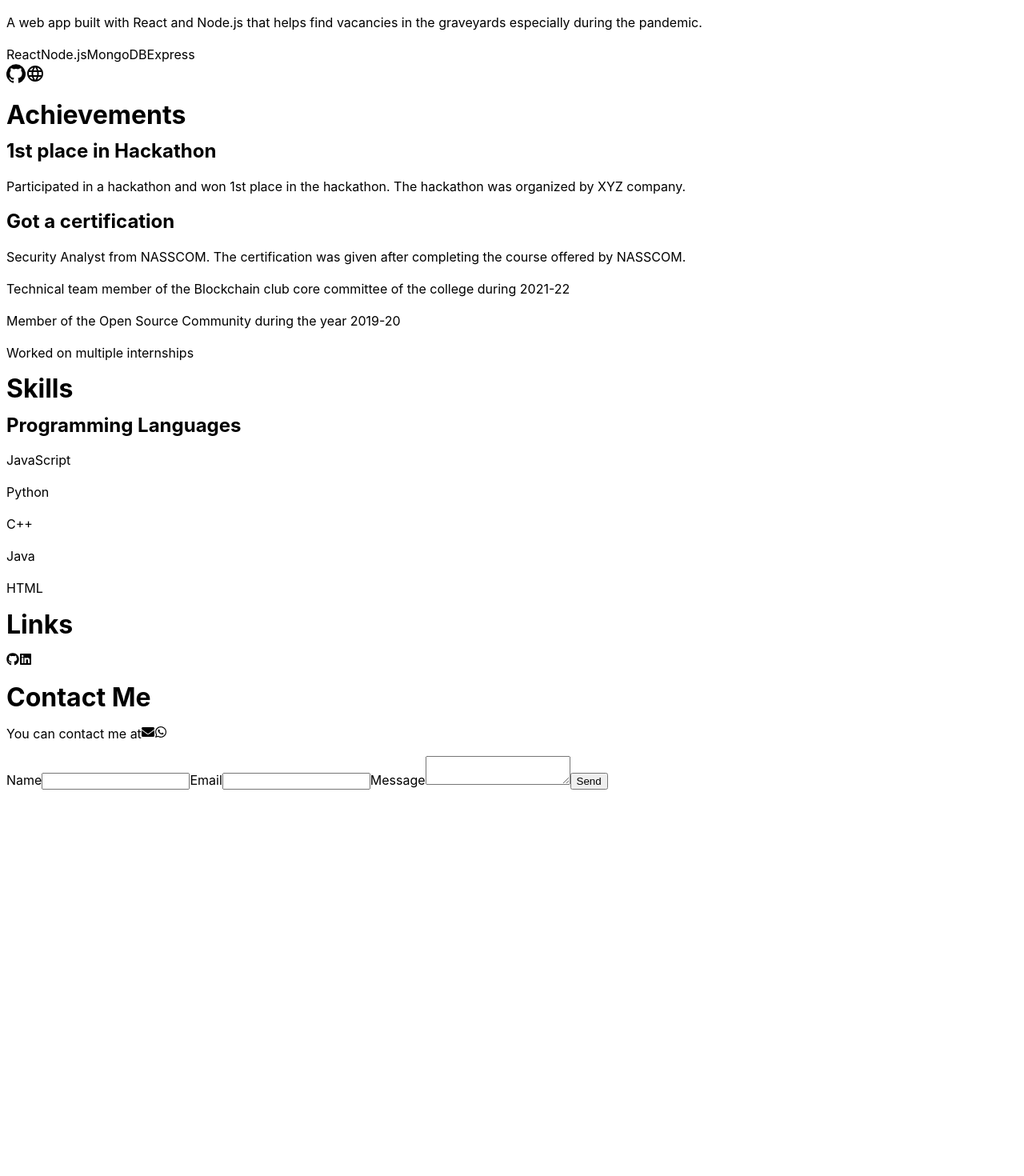
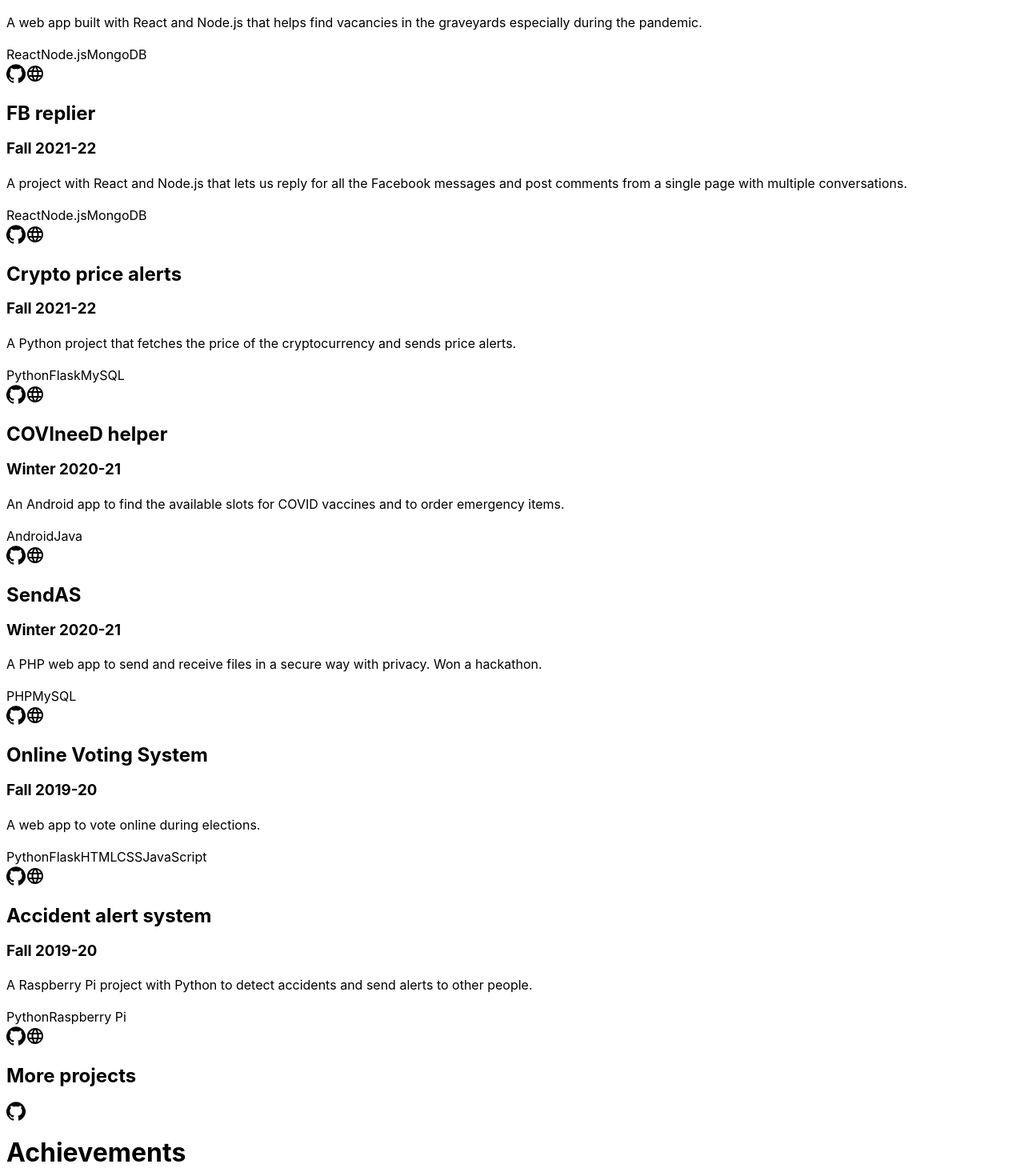
Before and after one commit to prane-eth/new_portfolio, a React (Vite) app: page / in a window 1280 px wide. Shown: the part 1200-2670 px from the top of the page at 80% size. Before the commit the page ends 2195 px from the top, so only its background shows below. Built offline with nearby package versions, Linux system fonts and the light colour scheme.

Commit message:
Updated code

```diff
--- a/src/components/Projects.jsx
+++ b/src/components/Projects.jsx
@@ -10,6 +10,7 @@ const Projects = () => {
 			techStack: ["React", "Solidity", "Web3", "Ethereum"],
 			github: "https://github.com/vh-praneeth/web3_projects/tree/main/invoice_app-client",
 			website: "https://savory-mahogany-lemon.glitch.me/",
+			important: true
 		},
 		{
 			title: "TODO-list with web3",
@@ -18,14 +19,70 @@ const Projects = () => {
 			techStack: ["React", "Solidity", "Web3", "Ethereum"],
 			github: "https://github.com/vh-praneeth/web3_projects/tree/main/todo-client",
 			website: "https://river-fork-persimmon.glitch.me/",
+			important: true
 		},
 		{
 			title: "Graveyard tracker",
-			duration: "Fall 2021-2022",
+			duration: "Fall 2021-22",
 			description: "A web app built with React and Node.js that helps find vacancies in the graveyards especially during the pandemic.",
-			techStack: ["React", "Node.js", "MongoDB", "Express"],
-			github: "",
+			techStack: ["React", "Node.js", "MongoDB"],
+			github: "https://github.com/vh-praneeth/Graveyard_tracker",
+			website: "https://gyard.herokuapp.com/",
+			important: true
+		},
+		{
+			title: "FB replier",
+			duration: "Fall 2021-22",
+			description: "A project with React and Node.js that lets us reply for all the Facebook messages and post comments from a single page with multiple conversations.",
+			techStack: ["React", "Node.js", "MongoDB"],
+			github: "https://github.com/vh-praneeth/FB_replier",
 			website: "",
+			important: true
+		},
+		{
+			title: "Crypto price alerts",
+			duration: "Fall 2021-22",
+			description: "A Python project that fetches the price of the cryptocurrency and sends price alerts.",
+			techStack: ["Python", "Flask", "MySQL"],
+			github: "https://github.com/vh-praneeth/Crypto_price_alerts",
+			website: "",
+			important: false
+		},
+		{
+			title: "COVIneeD helper",
+			duration: "Winter 2020-21",
+			description: "An Android app to find the available slots for COVID vaccines and to order emergency items.",
+			techStack: ["Android", "Java"],
+			github: "https://github.com/vh-praneeth/COVI-neeD_helper",
+			website: "",
+			important: false
+		},
+		{
+			title: "SendAS",
+			duration: "Winter 2020-21",
+			description: "A PHP web app to send and receive files in a secure way with privacy. Won a hackathon.",
+			techStack: ["PHP", "MySQL"],
+			github: "https://github.com/vh-praneeth/SendAS",
+			website: "http://sendas.totalh.net/",
+			important: true
+		},
+		{
+			title: "Online Voting System",
+			duration: "Fall 2019-20",
+			description: "A web app to vote online during elections.",
+			techStack: ["Python", "Flask", "HTML", "CSS", "JavaScript"],
+			github: "https://github.com/vh-praneeth/online_voting_system_flask",
+			website: "",
+			important: false
+		},
+		{
+			title: "Accident alert system",
+			duration: "Fall 2019-20",
+			description: "A Raspberry Pi project with Python to detect accidents and send alerts to other people.",
+			techStack: ["Python", "Raspberry Pi"],
+			github: "https://github.com/vh-praneeth/RPi_accident_alert_system",
+			website: "",
+			important: false
 		},
 	]
 	return (
@@ -48,6 +105,14 @@ const Projects = () => {
 						</div>
 					</div>
 				))}
+
+				{/* show github logo for more projects */}
+				<div className="project-card">
+					<h2>More projects</h2>
+					<div className="project-links">
+						<GitHubIcon href="https://github.com/vh-praneeth?tab=repositories" target="_blank" rel="noreferrer" />
+					</div>
+				</div>
 			</div>
 		</div>
 	);
```
Also changed, not shown: src/TODO.txt.
